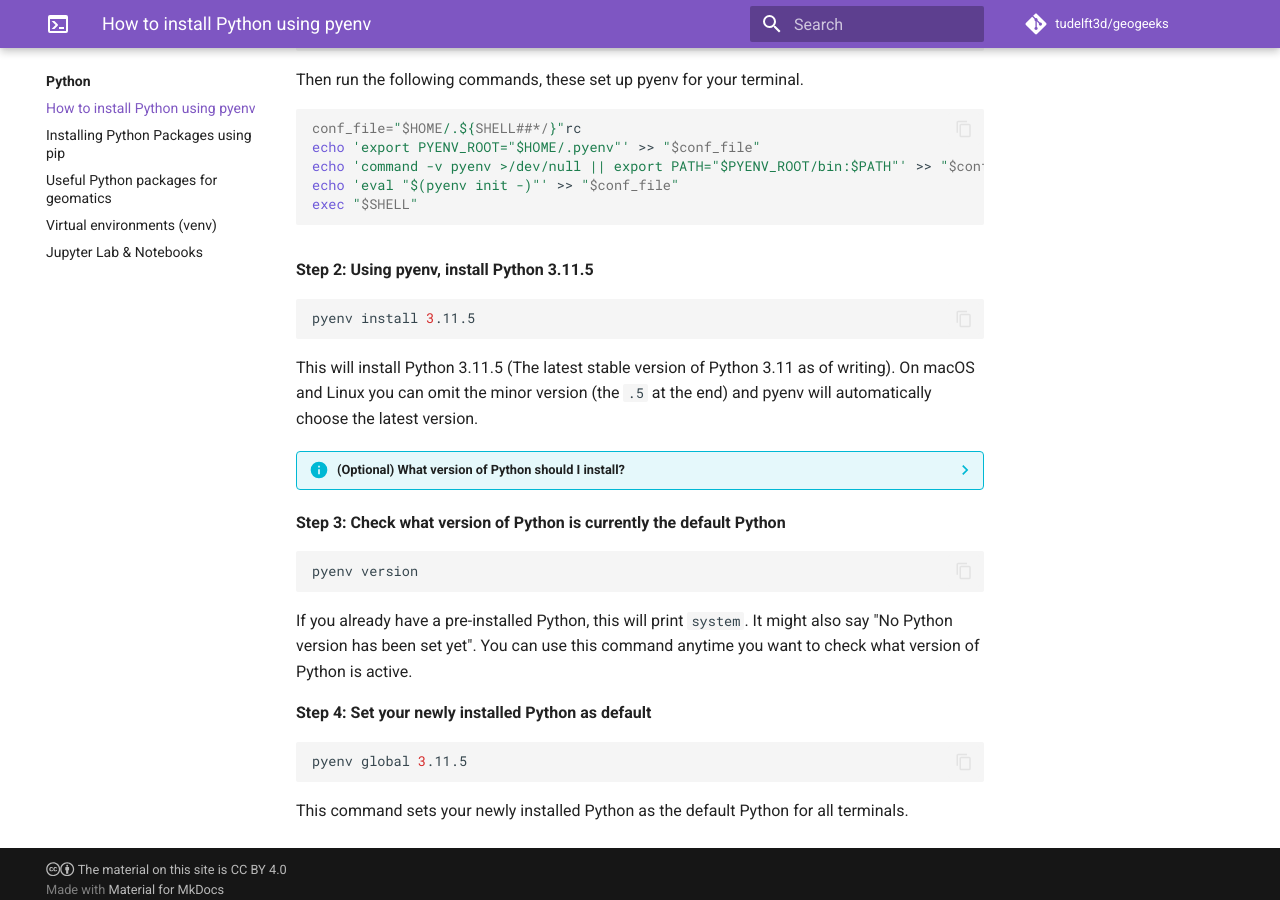
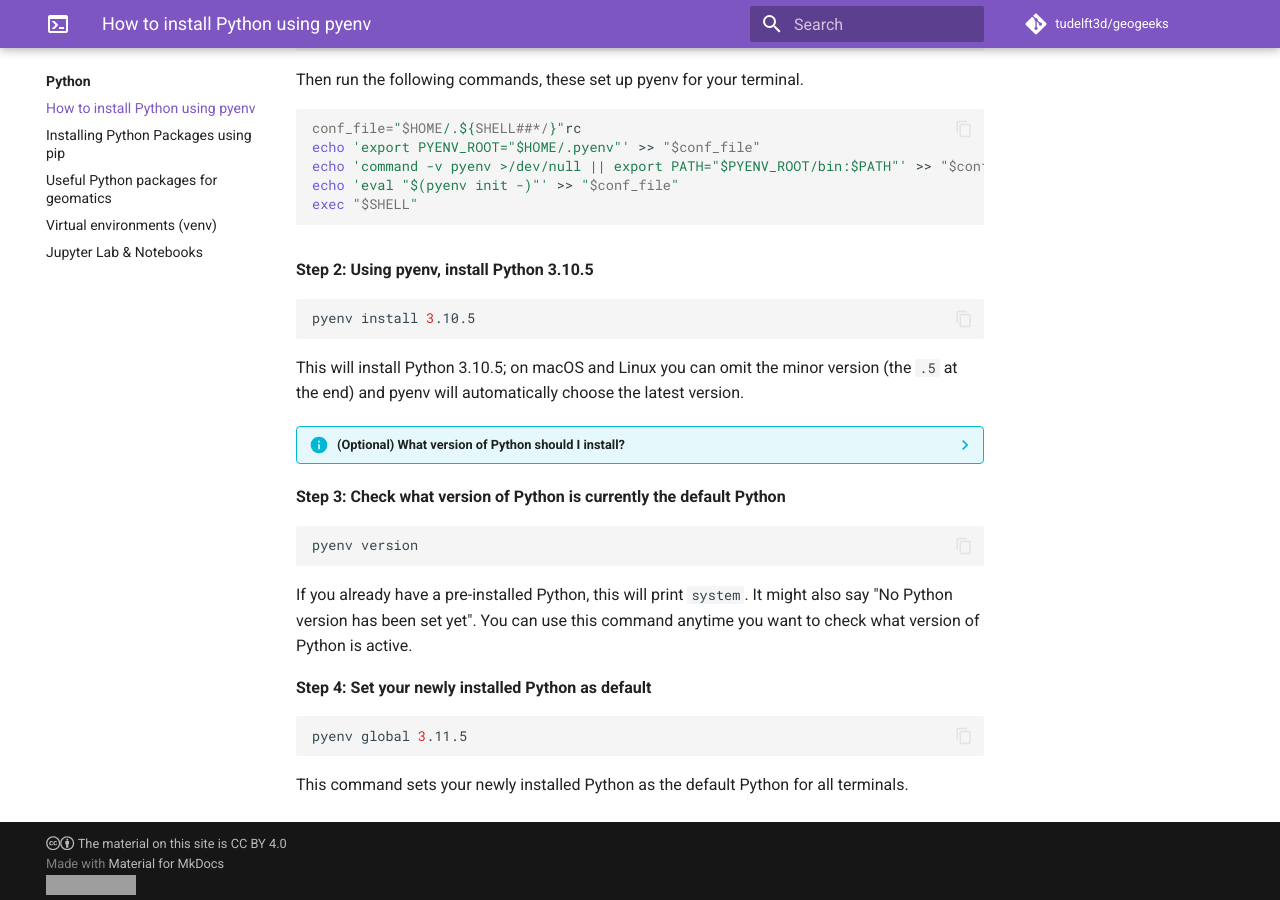
Before and after one commit to tudelft3d/geogeeks, an MkDocs documentation site: the page built from docs/python/install.md, in a window 1280 px wide and 900 px high, scrolled down 550 px. Built offline with MkDocs 1.6.1 and Material for MkDocs 9.7.7, drawn with Linux system fonts in a browser that asks for light colours; comment, search, counter and statistics services are not loaded; grey boxes are pictures that could not be loaded.

Commit message:
Python 3.11.5 not available with pyenv-win

````diff
--- a/docs/python/install.md
+++ b/docs/python/install.md
@@ -57,15 +57,15 @@
 
         ![](../computer/img/windows_disable_alias.png){ width="300" }
 
-**Step 2: Using pyenv, install Python 3.11.5**
+**Step 2: Using pyenv, install Python 3.10.5**
 
 ```bash
-pyenv install 3.11.5
+pyenv install 3.10.5
 ```
-This will install Python 3.11.5 (The latest stable version of Python 3.11 as of writing). On macOS and Linux you can omit the minor version (the `.5` at the end) and pyenv will automatically choose the latest version.
+This will install Python 3.10.5; on macOS and Linux you can omit the minor version (the `.5` at the end) and pyenv will automatically choose the latest version.
 
 ??? info "(Optional) What version of Python should I install?"
-    How do I know which Python version I need? Generally it's recommended to use the previous version of Python (so if Python 3.12 is the latest, install 3.11). This is because it takes some time for libraries to be updated, so it's safer to use a version of Python which is more supported.
+    How do I know which Python version I need? Generally it's recommended to use the previous version of Python (so if Python 3.11 is the latest, install 3.10). This is because it takes some time for libraries to be updated, so it's safer to use a version of Python which is more supported.
 
     You can use `pyenv install -l` to get a list of all available Python versions`
 
````
